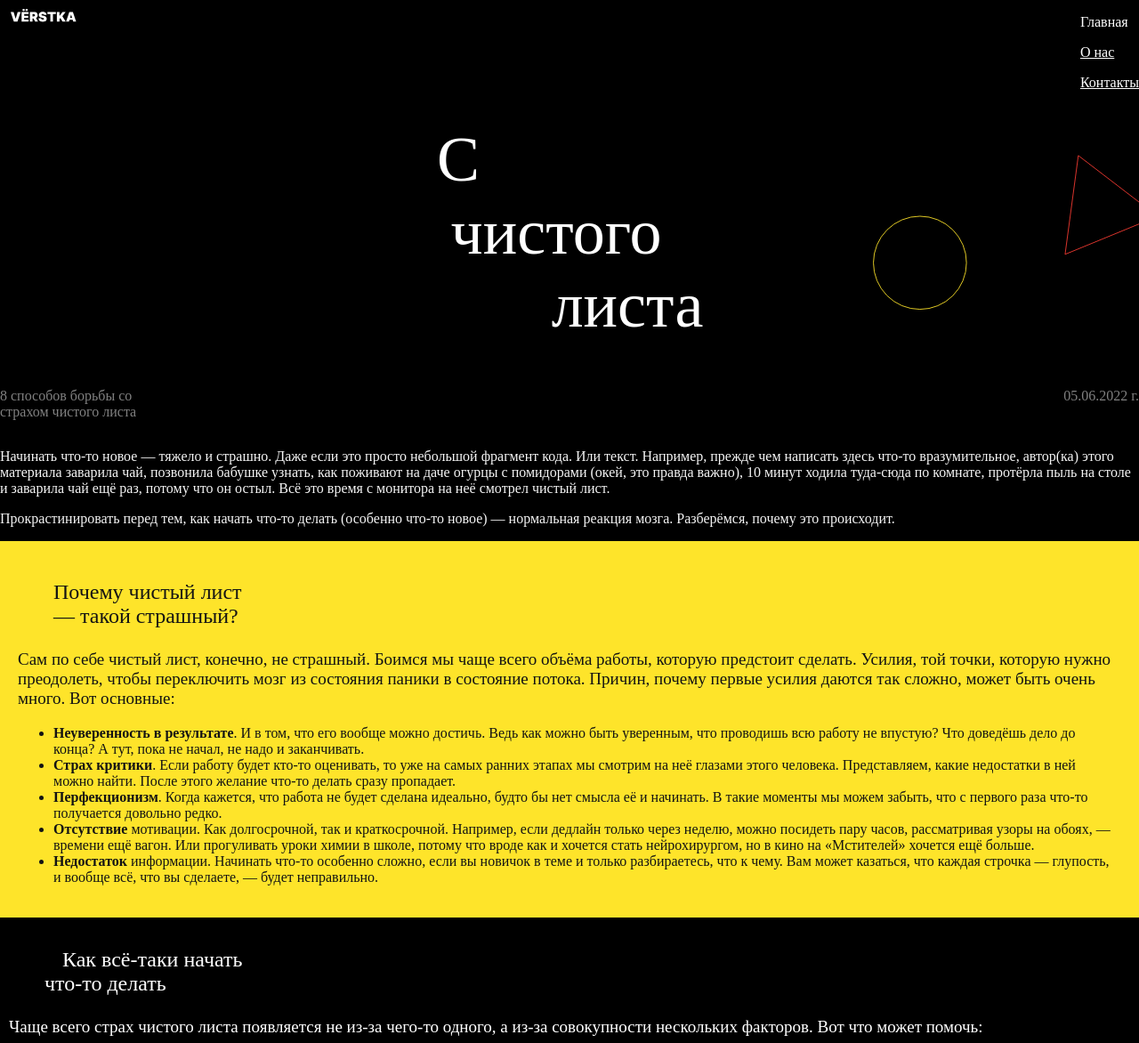
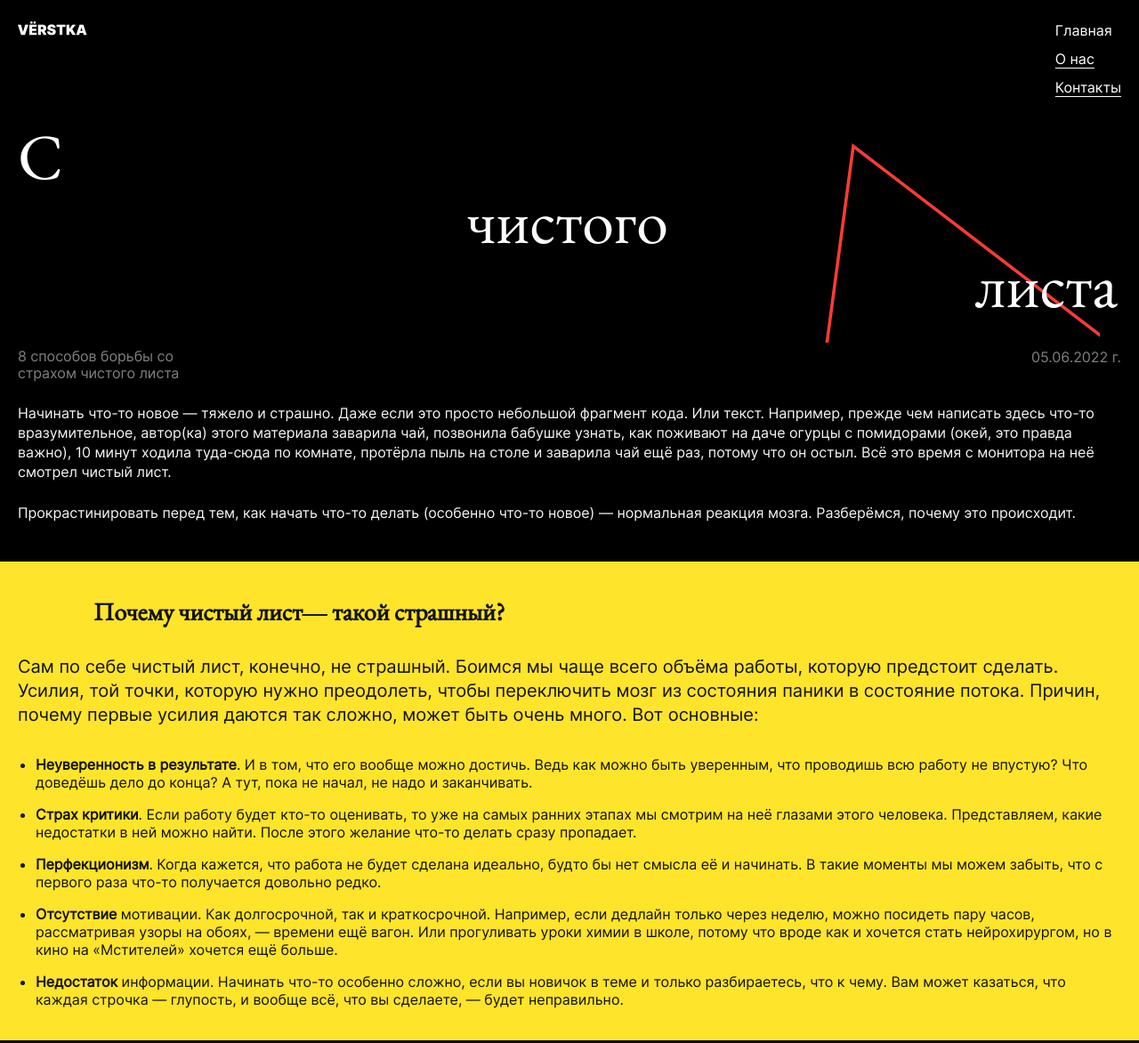
Before and after one commit to timofeyMash/s-chistogo-lista, a plain HTML site: page index.html in a window 1280 px wide. Shown: the top 1172 px of the page at 89% size. Drawn offline with Linux system fonts and the light colour scheme; files whose address does not match are found by name.

Commit message:
Header, cover, intro-heading

```diff
--- a/fonts/fonts.css
+++ b/fonts/fonts.css
@@ -9,11 +9,11 @@
 }
 
 @font-face {
-    src: url(interbold.ttf),
+    src: url(interregular.ttf),
+    url(interregular.woff),
+    url(interregular.woff2),
+    url(interbold.ttf),
     url(interbold.woff),
-    url(interbold.woff2),
-    url(interregular.ttf),
-    url(interregular.woff),
-    url(interregular.woff2);
+    url(interbold.woff2);
     font-family: "inter";
 }
--- a/index.html
+++ b/index.html
@@ -4,61 +4,67 @@
     <meta charset="UTF-8">
     <meta name="viewport" content="width=device-width, initial-scale=1">
     <link rel="stylesheet" href="fonts/fonts.css">
+    <link rel="stylesheet" href="styles/reset.css">
     <link rel="stylesheet" href="styles/style.css">
-    <title>S-chistogo-lista</title>
+    <title>С чистого листа</title>
 </head>
 <body>
 <header>
 
-    <img src="images/logo.svg" class="logo" alt=""/>
+    <a href=""><img src="images/logo.svg" class="header_logo" alt=""/></a>
     <nav>
-        <p>Главная</p>
-        <a href="">О нас</a>
-        <p></p>
-        <a href="">Контакты</a>
+        <ul class="header_menu-list">
+            <li class="header_menu-item">Главная</li>
+            <li class="header_menu-item"><a href="">О нас</a></li>
+            <li class="header_menu-item"><a href="">Контакты</a></li>
+        </ul>
     </nav>
-
 </header>
 <main>
+    <div class="cover">
+        <p class="text-left font-family_secondary">С</p>
+        <p class="text-center font-family_secondary">чистого</p>
+        <p class="text-right font-family_secondary">листа</p>
+    </div>
+    <section class="intro">
 
-
-        <div class="main_div_Bigtitle">
-            <p class="div_p_first">С</p>
-            <p class="div_p_second">чистого</p>
-            <p class="div_p_third">листа</p>
+        <div class="intro_heading">
+            <p class="intro_title">8 способов борьбы со <br/>страхом чистого листа</p>
+            <p class="intro_date">05.06.2022 г.</p>
         </div>
-
-    <div class="p_title_data">
-        <p class="main_p_title">8 способов борьбы со <br/>страхом чистого листа</p>
-        <p class="main_p_data">05.06.2022 г.</p>
-    </div>
-    <div class="div_p_doc_first">
+        <div class="intro_main-text">
             <p>
                 Начинать что-то новое — тяжело и страшно. Даже если это просто небольшой фрагмент кода. Или текст.
                 Например, прежде чем написать здесь что-то вразумительное, автор(ка) этого материала заварила чай,
                 позвонила бабушке узнать, как поживают на даче огурцы с помидорами (окей, это правда важно),
-            10 минут ходила туда-сюда по комнате, протёрла пыль на столе и заварила чай ещё раз, потому что он остыл.
+                10 минут ходила туда-сюда по комнате, протёрла пыль на столе и заварила чай ещё раз, потому что он
+                остыл.
                 Всё это время с монитора на неё смотрел чистый лист.
             </p>
-        <p>
-            Прокрастинировать перед тем, как начать что-то делать (особенно что-то новое) — нормальная реакция мозга.
+            <p class="indent-p">
+                Прокрастинировать перед тем, как начать что-то делать (особенно что-то новое) — нормальная реакция
+                мозга.
                 Разберёмся, почему это происходит.
             </p>
         </div>
+    </section>
 
 
-    <div class="second_part">
-        <blockquote class="div_blockquote_quote"><span class="div_span_quote">Почему чистый лист</span><br/>— такой
-            cтрашный?
-        </blockquote>
-        <p class="p_start_second_part">Сам по себе чистый лист, конечно, не страшный. Боимся мы чаще всего объёма
+    <section class="reasons">
+        </b><p class="content-section_subtitle font-family_secondary"><span
+            class="accent-span"><b>Почему чистый лист</b></span><b>—
+        такой
+        cтрашный?</b>
+    </p>
+        <p class="content-section_introduction">Сам по себе чистый лист, конечно, не страшный. Боимся мы чаще всего
+            объёма
             работы, которую предстоит сделать. Усилия, той точки, которую нужно преодолеть, чтобы переключить мозг из
             состояния паники в состояние потока. Причин, почему первые усилия даются так сложно, может быть очень много.
             Вот основные:</p>
         <ul>
-            <li><b>Неуверенность в результате</b>. И в том, что его вообще можно достичь. Ведь как можно быть уверенным,
-                что проводишь всю работу не впустую? Что доведёшь дело до конца? А тут, пока не начал, не надо и
-                заканчивать.
+            <li class="content-section_list-accent"><b>Неуверенность в результате</b>. И в том, что его вообще можно
+                достичь. Ведь как можно быть уверенным, что проводишь всю работу не впустую? Что доведёшь дело до конца?
+                А тут, пока не начал, не надо и заканчивать.
             </li>
             <li><b>Страх критики</b>. Если работу будет кто-то оценивать, то уже на самых ранних этапах мы смотрим на
                 неё глазами этого человека. Представляем, какие недостатки в ней можно найти. После этого желание что-то
@@ -77,50 +83,52 @@
                 сделаете, — будет неправильно.
             </li>
         </ul>
-    </div>
-    <div class="third_part">
-        <blockquote class="div_blockquote_quote_two"><span class="div_span_quote_two">Как всё-таки начать</span><br/>что-то
+    </section>
+    <section class="how-to">
+        <p class="content-section_subtitle font-family_secondary"><span
+                class="accent-span">Как всё-таки начать</span><br/>что-то
             делать
-        </blockquote>
-        <p class="p_start_third_part">
+        </p>
+        <p class="content-section_introduction">
             Чаще всего страх чистого листа появляется не из-за чего-то одного, а из-за совокупности нескольких факторов.
             Вот что может помочь:
         </p>
-        <div class="Doc-one_third-part">
-            <img src="images/polyarinov.png" class="polyarinov" alt=""/>
-            <p class="name-one">Алексей Поляринов</p>
-            <p class="third-part_title-one">Начать любыми словами</p>
-            <p class="third-part_p-one">Любыми — без шуток. Если не верите нам, посмотрите, например, чем открывается
+        <div class="card_theme_dark">
+            <img src="images/polyarinov.png" class="card_author-photo" alt=""/>
+            <p class="card__author-name">Алексей Поляринов</p>
+            <p class="card_title font-family_secondary">Начать любыми словами</p>
+            <p class="card__text">Любыми — без шуток. Если не верите нам, посмотрите, например, чем открывается
                 эссе Алексея Поляринова «Чарли Кауфман: расширение пространства». Можно и менее радикально. Главное,
                 чтобы пустую страницу начали заполнять символы. Получится своеобразная ловушка для мозга: он видит, что
                 вы уже начали что-то делать, и ему становится легче войти в состояние потока.</p>
 
         </div>
-        <div class="Doc-two_third-part">
-            <p class="third-part_title-two">Поставить перед собой рамку для фотографии</p>
-            <p class="third-part_p-two">Самую обычную: 10 на 15 сантиметров. Уже от одного ощущения, что предстоит
+        <div class="card_theme_bright">
+            <p class="card_title font-family_secondary">Поставить перед собой рамку для фотографии</p>
+            <p class="card__text">Самую обычную: 10 на 15 сантиметров. Уже от одного ощущения, что предстоит
                 работа над большой и сложной задачей, может пропасть всякое желание за неё браться. В такие моменты
                 хорошо помогает загнать задачу в рамки — в прямом смысле. Сосредоточьтесь на том, чтобы заполнить только
                 пространство 10х15 сантиметров. Что дальше — пока неважно.</p>
         </div>
-        <div class="Doc-third_third-part">
-            <img src="images/bunin.png" class="bunin" alt=""/>
-            <p class="name-two">Иван Бунин</p>
-            <p class="third-part_title-three">Сделать из задачи рутину</p>
-            <p class="third-part_p-three">«Писать стихи нужно каждый день, подобно тому как скрипач или пианист
+        <div class="card_theme_dark">
+            <img src="images/bunin.png" class="card_author-photo" alt=""/>
+            <p class="card_author-name">Иван Бунин</p>
+            <p class="card_title font-family_secondary">Сделать из задачи рутину</p>
+            <p class="card__text">«Писать стихи нужно каждый день, подобно тому как скрипач или пианист
                 непременно должен каждый день без пропусков по нескольку часов играть на своём инструменте. В противном
                 случае ваш талант неизбежно оскудеет, высохнет, подобно колодцу, откуда долгое время не берут воду. А о
                 чём писать? О чём угодно. Если у вас в данное время нет никакой темы, идеи, то пишите просто обо всём,
                 что увидите», — такой совет своему приятелю дал Иван Бунин. Нет повода ему не следовать.</p>
 
         </div>
-    </div>
+    </section>
 </main>
 <footer>
     <a href="">© VЁRSTKA</a>
+    <div>
         <a href="" class="VK">ВК</a>
         <a href="">Ютуб</a>
+    </div>
 </footer>
-<section></section>
 </body>
 </html>
--- /dev/null
+++ b/styles/reset.css
@@ -0,0 +1,8 @@
+body{
+    margin: 0;
+}
+
+h1, h2, h3, h4, h5, h6, ul, p, ol, blockquote{
+    margin: 0;
+    padding: 0;
+}
--- a/styles/style.css
+++ b/styles/style.css
@@ -1,162 +1,139 @@
-
-
-header {
-    display: flex;
-    justify-content: space-between;
-}
-
 body {
     display: block;
-    font-family: "Inter, EB Garamond";
+    font-family: "Inter";
     color: white;
-    margin: 0;
     background-color: black;
 }
 
-.logo {
+.font-family_secondary {
+    font-family: "EB Garamond";
+}
+
+.intro {
+    padding: 20px;
+    padding-top: 0;
+}
+
+
+.header_logo {
     width: 78px;
-    height: 15px;
-    padding: 10px
+    height: 16px;
+}
+
+.header_menu-list {
+    list-style-type: none;
+    line-height: 20px;
 }
 
 header a {
     color: white;
 }
 
+header {
+    padding: 24px 20px;
+    display: flex;
+    justify-content: space-between;
+}
 
-.main_div_Bigtitle {
+.header_menu-item{
+    margin-bottom: 12px;
+    text-underline-offset: 4px;
+}
+
+.header_menu-item:last-child{
+    margin-bottom: 0;
+}
+
+
+.cover {
     color: white;
     font-size: 72px;
     background-image: url("../images/cover.svg");
-    background-size: contain;
+    background-size: 95% auto;
     background-repeat: no-repeat;
-    background-position: right;
-    line-height: 10px;
-    font-family: "Inter, EB Garamond";
+    background-position-x: 20px;
+    background-position-y: 22px;
+    line-height: 100%;
+    padding:  0 24px 0 20px;
+    margin-top: 7px;
+}
+
+.text-center {
     text-align: center;
 }
 
-.div_p_first {
-    margin-right: 250px;
+.text-right {
+    text-align: right;
+    padding-bottom: 30px;
 }
 
-.div_p_second {
-    margin-right: 30px;
-}
-
-.div_p_third {
-    margin-left: 130px;
-}
-
-.main_p_title {
+.intro_title {
     display: inline;
     font-size: 16px;
     color: rgb(128, 128, 128);
+    line-height: 120%;
 }
 
-.main_p_data {
+.intro_date {
     color: rgb(128, 128, 128);
     font-size: 16px;
 }
 
-.p_title_data {
+.intro_heading {
     display: flex;
     justify-content: space-between;
+    margin-bottom: 24px;
+    margin-top: 6px;
 }
 
-.div_p_doc_first {
+.intro_main-text {
     color: #F5F5F5;
-    font-family: "Inter, EB Garamond";
+    margin-bottom: 24px;
+    line-height: 22px;
 }
 
-.second_part {
+.indent-p {
+    margin-top: 24px;
+}
+
+.reasons {
     background-color: #FEE42A;
     color: #131313;
     padding: 20px;
 }
 
-.div_span_quote {
-    /*margin-left: 5px;*/
+.accent-span {
+    margin-left: 85px;
 }
 
-.div_blockquote_quote {
-    font-size: 24px;
-    font-family: "Inter, EB Garamond";
+.content-section_subtitle {
+    font-size: 28px;
+    line-height: 115%;
+    margin-top: 20px;
 }
 
-.p_start_second_part {
-    font-size: 19px;
+.content-section_introduction {
+    font-size: 20px;
+    margin: 32px 0;
+    line-height: 27px;
 }
 
-ul {
-    margin-right: 5px;
-    font-family: "Inter, EB Garamond";
-}
 
-.div_span_quote_two {
-    margin-left: 20px;
-}
-
-.div_blockquote_quote_two {
-    font-size: 24px;
-    font-family: "Inter, EB Garamond";
-}
-
-.p_start_third_part {
-    font-size: 19px;
-}
-
-.polyarinov {
-    width: 100px;
-    height: 100px;
-}
-
-.name-one {
-    font-family: "Inter, EB Garamond";
-}
-
-.third-part_title-one {
-    font-family: "Inter, EB Garamond";
+.card_title {
     font-size: 22px;
 }
 
-.third-part_p-one {
-    font-family: "Inter, EB Garamond";
-    font-size: 16px;
+.card_author-name {
+    font-size: 20px;
 }
 
-.Doc-one_third-part {
+.card_theme_dark {
     background-color: #343434;
     border-radius: 30px;
     padding: 20px
 }
 
-.third-part_title-three {
-    font-family: "Inter, EB Garamond";
-    font-size: 22px;
-}
-
-.third-part_p-three {
-    font-family: "Inter, EB Garamond";
-    font-size: 16px;
-}
-
-.Doc-third_third-part {
-    background-color: #343434;
-    border-radius: 30px;
-    padding: 20px
-}
-
-.bunin {
-    width: 100px;
-    height: 100px;
-}
-
-.name-two {
-    font-family: "Inter, EB Garamond";
-}
-
-.Doc-two_third-part {
+.card_theme_bright {
     background-color: #FEE42A;
     border-radius: 30px;
     padding: 20px;
@@ -165,32 +142,42 @@ ul {
     margin-bottom: 32px;
 }
 
-.third-part_title-two {
-    font-family: "Inter, EB Garamond";
-    font-size: 22px;
+.card_author-photo {
+    width: 100px;
+    height: 100px;
 }
 
-.third_part {
-    padding: 10px
+.how-to {
+    padding: 20px;
+    padding-bottom: 60px;
 }
 
 footer {
     display: flex;
-    justify-content: flex-start;
+    justify-content: space-between;
     align-items: center;
-    width: 305px;
-    height: 62px;
+    width: 315px;
     border-top: 1px solid #FEE42A;
-    padding: 10px;
+    padding: 20px;
 }
 
 footer a {
     color: white;
     text-decoration: none;
-    font-family: "Inter, EB Garamond";
+}
+
+li {
+    margin-bottom: 16px;
+}
+
+ul {
+    padding-left: 20px;
+}
+
+.content-section_list-accent {
+    margin-top: 32px;
 }
 
 .VK {
-    margin-left: 125px;
     margin-right: 16px;
 }
```
Lines whose indentation alone changed are shown as unchanged.
